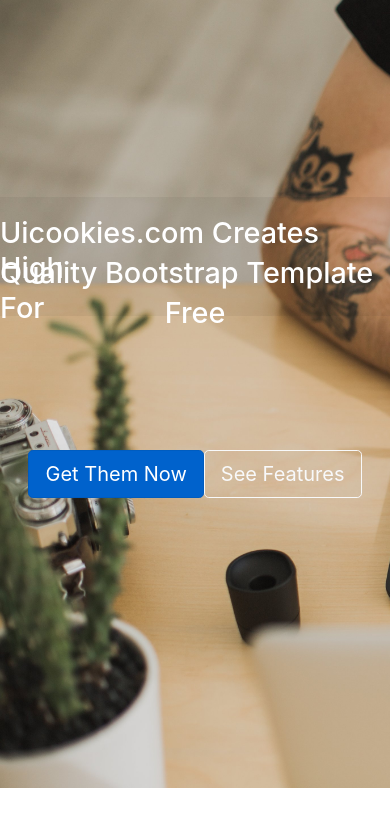
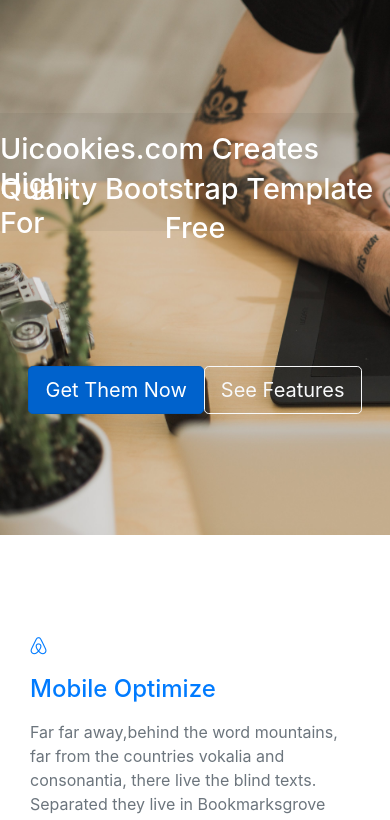
Before and after one commit to muuhab/Landing-Page-2, a website: page index.html in a window 390 px wide. Shown: the part 56-876 px from the top of the page. Drawn offline with nearby package versions, Linux system fonts and the light colour scheme.

Commit message:
respnsive

```diff
--- a/Muhab.css
+++ b/Muhab.css
@@ -58,12 +58,16 @@
   }
   header{
     font-size: 0.9em;
+    top:20%;
   }
   header h1{
     height: 1px;
   }
   .main-buttons{
-    top: 60%;
+    top: 50%;
+  }
+  .layout{
+    height: 70vh;
   }
 }
 @media screen and (min-width:768px){
--- a/index.html
+++ b/index.html
@@ -3,6 +3,9 @@
 
 <head>
   <title>Theme Now</title>
+  <meta charset="utf-8">
+  <meta name="viewport" content="width=device-width, initial-scale=1">
+  <meta name="description" content="">
   <link href="https://fonts.googleapis.com/css?family=Roboto&display=swap" rel="stylesheet">
 
   <link rel="stylesheet" href="https://stackpath.bootstrapcdn.com/bootstrap/4.3.1/css/bootstrap.min.css"
```
